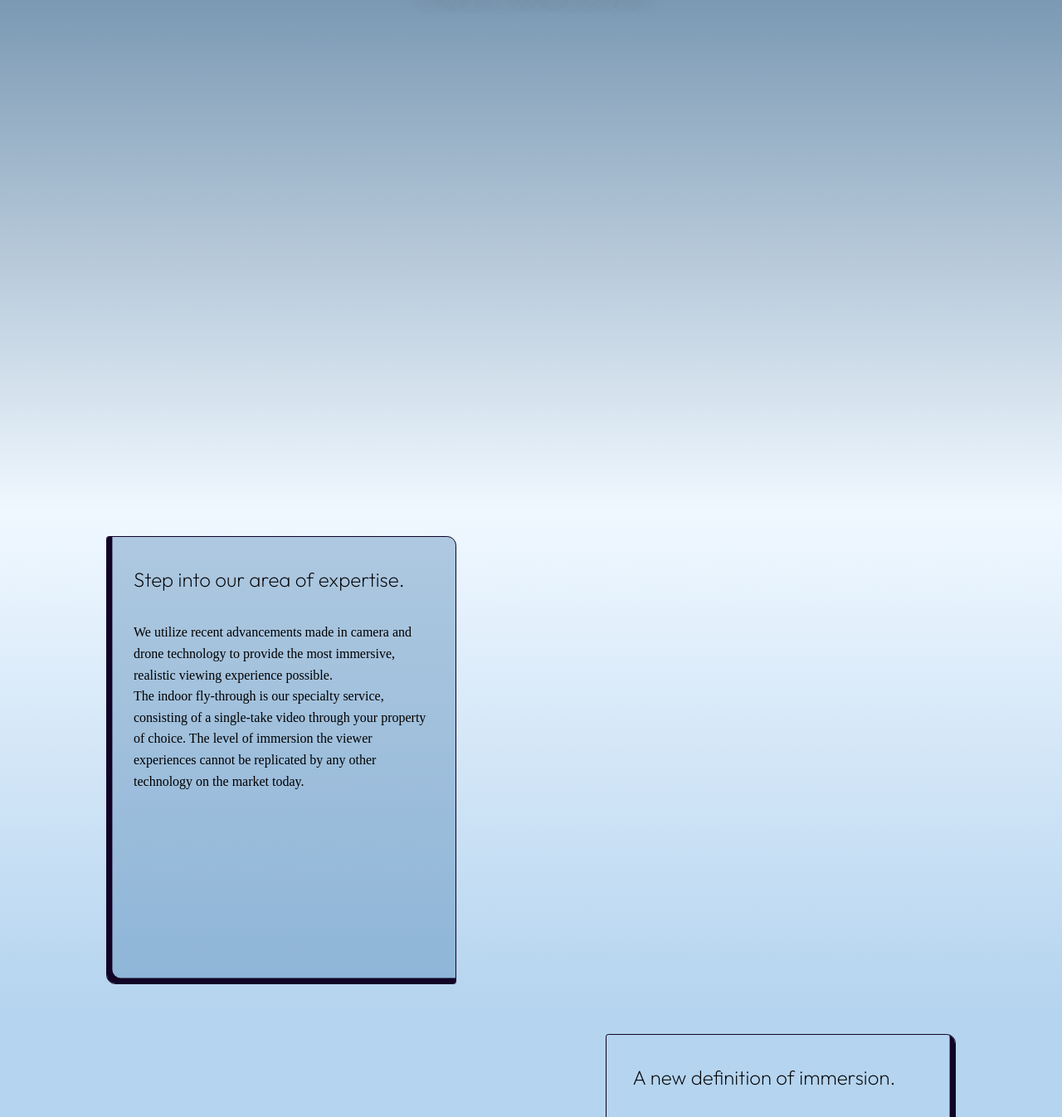
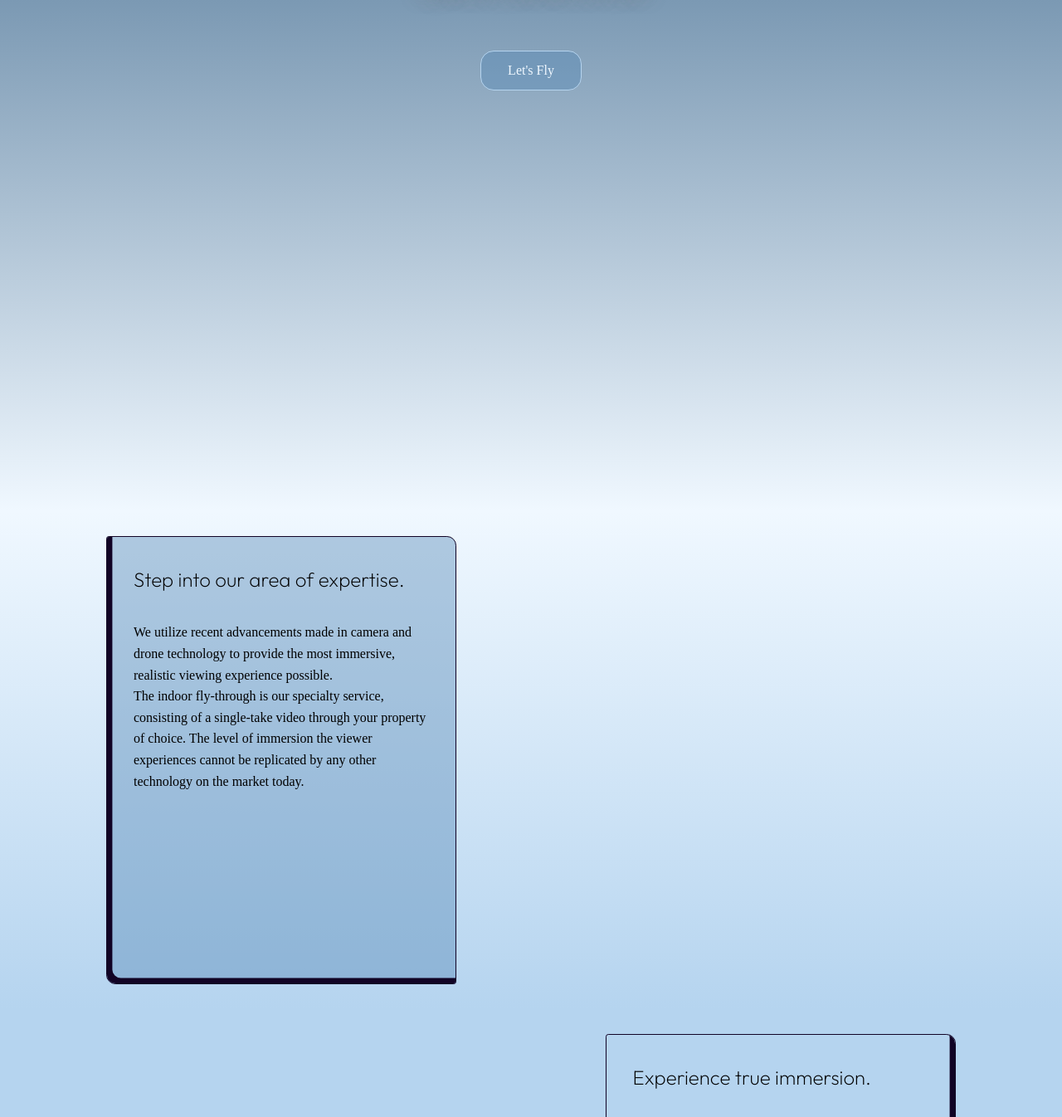
Before and after one commit to zgardner11/Moving-Eye-Media, a plain HTML site: page Pages/index.html in a window 1280 px wide. Shown: the part 248-1594 px from the top of the page at 83% size. Drawn offline with Linux system fonts and the light colour scheme; a web font is replaced by a local one.

Commit message:
design ideas

```diff
--- a/Pages/Styles/styles.css
+++ b/Pages/Styles/styles.css
@@ -244,6 +244,10 @@ nav .book-button{
     text-shadow: .2rem .4rem 22px rgb(124, 124, 124);
 }
 
+#main-header .book-button{
+  margin: 8vh auto 0;
+}
+
 #main-content-wrapper{
   height: fit-content;
 }
--- a/Pages/index.html
+++ b/Pages/index.html
@@ -41,6 +41,9 @@
                     <h3>Experience immersion like never before</h3>
                     <!-- <p>Moving Eye Media offers a unique, immersive virtual tour experience utilizing custom-built FPV drones. Explore how this new technology is revolutionizing the digital marketing industry:</p> -->
                 </header>
+                <div id="book-button">
+                    <a href = "services.html" class = "book-button">Let's Fly</a>
+                </div>
             </article>
             <!-- <article id="main-side-content">
                 <header>
@@ -62,7 +65,7 @@
             <article id="main-content-two" class ="main-content">
                 <section>
                     <header>
-                        <h2>A new definition of immersion.</h2>
+                        <h2>Experience true immersion.</h2>
                     </header>
                     <p>The standard "virtual tour" in real estate for many years has been the Matterport 360 camera. While this is typically deemed the best method of understanding perspective in a house, the lack of fluidity between photos makes for a sub-optimal viewing experience at best.Each stagnant photo represents a single frame to view, but what if these frames could be blended together seamlessly and in higher resolution? Almost as if you're walking through the house... which is usually implausible when the property you are looking at resides hundreds of miles from your home. FPV drones offer the incredible possibility of touring a property in California one minute, then a different one in Florida the next. Explore the endless opportunities these drones have to offer.</p>
                 </section>
```
Also changed, not shown: Pages/services.html (+2 -3 lines), 2 other files.
